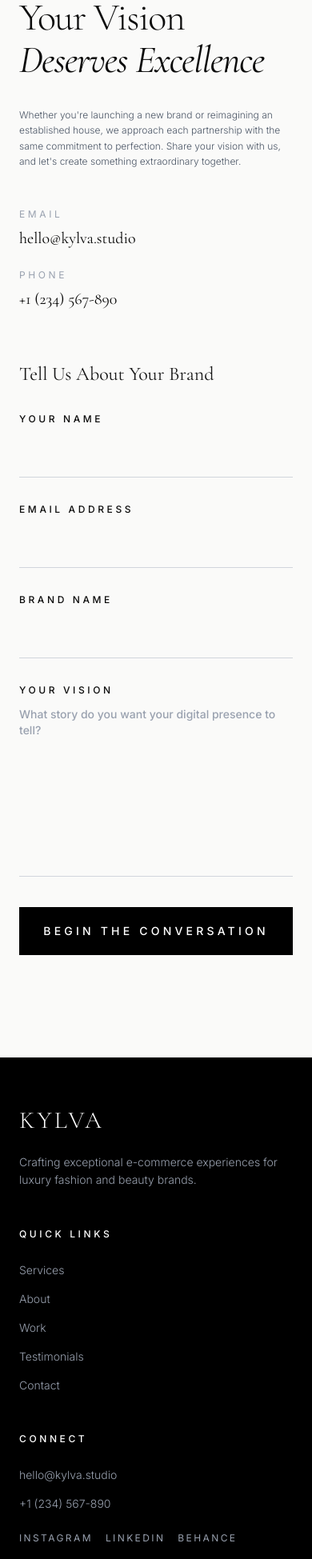
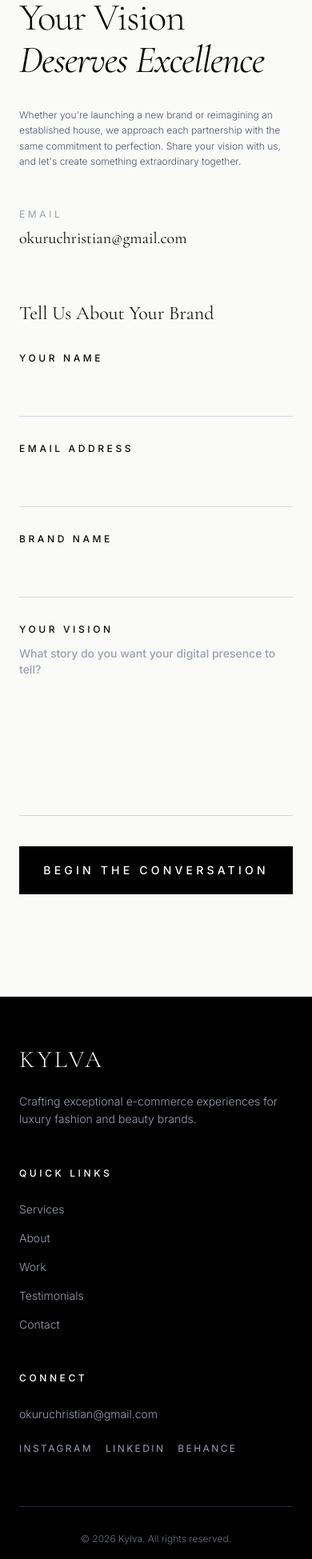
Before and after one commit to christianokuru/Kylva, a Nuxt app: page / in a window 390 px wide. Shown: the part 9560-11509 px from the top of the page at 80% size. Built offline with nearby package versions, Linux system fonts and the light colour scheme.

Commit message:
feat: Update contact email to `okuruchristian@gmail.com`, remove phone number references, and add `instagram-profile.png`.

```diff
--- a/app/app.vue
+++ b/app/app.vue
@@ -42,8 +42,7 @@ useSchemaOrg([
       "@type": "ImageObject",
       url: "https://kylva.com/logo.svg",
     },
-    email: "hello@kylva.studio",
-    telephone: "+1 (234) 567-890",
+    email: "okuruchristian@gmail.com",
     description:
       "Luxury web development agency crafting exceptional e-commerce experiences exclusively for high-end fashion and beauty brands.",
     sameAs: [
@@ -83,8 +82,7 @@ useSchemaOrg([
     name: "Kylva",
     image: "https://kylva.com/og-image.png",
     url: "https://kylva.com",
-    telephone: "+1 (234) 567-890",
-    email: "hello@kylva.studio",
+    email: "okuruchristian@gmail.com",
     priceRange: "$$$",
     description:
       "Luxury web development agency specializing in bespoke e-commerce experiences for high-end fashion and beauty brands.",
--- a/app/components/custom/Home/Contact.vue
+++ b/app/components/custom/Home/Contact.vue
@@ -123,33 +123,14 @@ const handleSubmit = async () => {
                 Email
               </p>
               <a
-                href="mailto:hello@kylva.studio"
+                href="mailto:okuruchristian@gmail.com"
                 class="text-xl hover:text-[#D4AF37] transition-colors"
                 style="
                   font-family: 'Cormorant Garamond', serif;
                   font-weight: 400;
                 "
               >
-                hello@kylva.studio
-              </a>
-            </div>
-
-            <div>
-              <p
-                class="text-xs uppercase tracking-[0.3em] text-gray-400 mb-2"
-                style="font-family: 'Inter', sans-serif"
-              >
-                Phone
-              </p>
-              <a
-                href="tel:+1234567890"
-                class="text-xl hover:text-[#D4AF37] transition-colors"
-                style="
-                  font-family: 'Cormorant Garamond', serif;
-                  font-weight: 400;
-                "
-              >
-                +1 (234) 567-890
+                okuruchristian@gmail.com
               </a>
             </div>
           </div>
--- a/app/components/custom/general/Footer.vue
+++ b/app/components/custom/general/Footer.vue
@@ -1,14 +1,14 @@
 <script setup>
-import Logo from '@/components/custom/general/Logo.vue'
+import Logo from "@/components/custom/general/Logo.vue";
 
-const currentYear = new Date().getFullYear()
+const currentYear = new Date().getFullYear();
 
 const scrollToSection = (id) => {
-  const element = document.getElementById(id)
+  const element = document.getElementById(id);
   if (element) {
-    element.scrollIntoView({ behavior: 'smooth' })
+    element.scrollIntoView({ behavior: "smooth" });
   }
-}
+};
 </script>
 
 <template>
@@ -21,7 +21,8 @@ const scrollToSection = (id) => {
             class="text-gray-400 text-sm leading-relaxed"
             style="font-family: 'Inter', sans-serif; font-weight: 300"
           >
-            Crafting exceptional e-commerce experiences for luxury fashion and beauty brands.
+            Crafting exceptional e-commerce experiences for luxury fashion and
+            beauty brands.
           </p>
         </div>
 
@@ -33,11 +34,23 @@ const scrollToSection = (id) => {
             Quick Links
           </h3>
           <ul class="space-y-3">
-            <li v-for="link in ['Services', 'About', 'Work', 'Testimonials', 'Contact']" :key="link">
+            <li
+              v-for="link in [
+                'Services',
+                'About',
+                'Work',
+                'Testimonials',
+                'Contact',
+              ]"
+              :key="link"
+            >
               <button
                 @click="scrollToSection(link.toLowerCase())"
                 class="text-gray-400 hover:text-white transition-all duration-200 text-sm hover:translate-x-1"
-                style="font-family: 'Inter', sans-serif; font-weight: 300"
+                style="
+                  font-family: 'Inter', sans-serif;
+                  font-weight: 300;
+                "
               >
                 {{ link }}
               </button>
@@ -55,20 +68,14 @@ const scrollToSection = (id) => {
           <ul class="space-y-3">
             <li>
               <a
-                href="mailto:hello@kylva.studio"
+                href="mailto:okuruchristian@gmail.com"
                 class="text-gray-400 hover:text-white transition-colors text-sm"
-                style="font-family: 'Inter', sans-serif; font-weight: 300"
+                style="
+                  font-family: 'Inter', sans-serif;
+                  font-weight: 300;
+                "
               >
-                hello@kylva.studio
-              </a>
-            </li>
-            <li>
-              <a
-                href="tel:+1234567890"
-                class="text-gray-400 hover:text-white transition-colors text-sm"
-                style="font-family: 'Inter', sans-serif; font-weight: 300"
-              >
-                +1 (234) 567-890
+                okuruchristian@gmail.com
               </a>
             </li>
           </ul>
@@ -79,7 +86,10 @@ const scrollToSection = (id) => {
               :key="social"
               href="#"
               class="text-xs uppercase tracking-[0.2em] text-gray-400 hover:text-[#D4AF37] transition-all duration-200 hover:-translate-y-1"
-              style="font-family: 'Inter', sans-serif; font-weight: 400"
+              style="
+                font-family: 'Inter', sans-serif;
+                font-weight: 400;
+              "
             >
               {{ social }}
             </a>
@@ -87,7 +97,9 @@ const scrollToSection = (id) => {
         </div>
       </div>
 
-      <div class="border-t border-gray-800 pt-8 flex flex-col md:flex-row justify-between items-center gap-4">
+      <div
+        class="border-t border-gray-800 pt-8 flex flex-col md:flex-row justify-between items-center gap-4"
+      >
         <p
           class="text-xs text-gray-500"
           style="font-family: 'Inter', sans-serif; font-weight: 300"
```
Also changed, not shown: public/instagram-profile.png (added).
